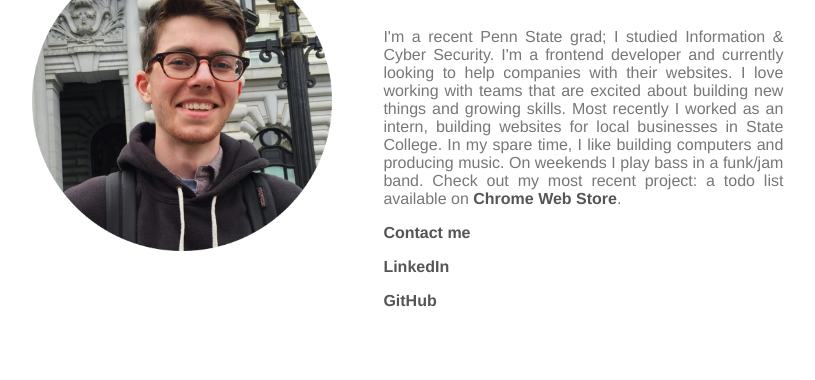
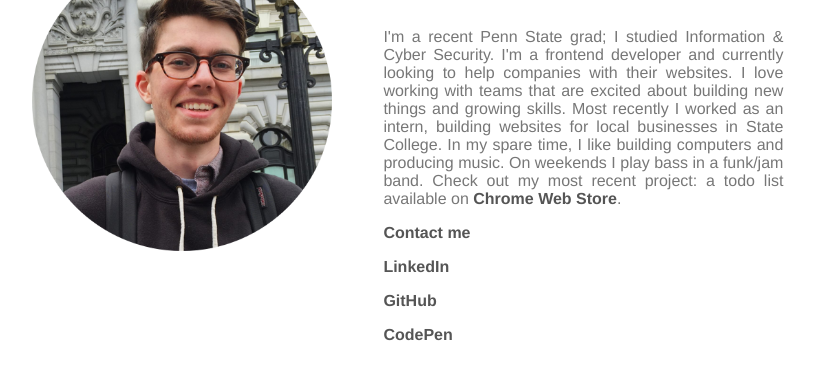
Before and after one commit to stevewarner/stevewarner.github.io, a plain HTML site: page index.html in a window 1280 px wide. Shown: the part 124-504 px from the top of the page, without its empty margins (231-1046 px from the left). Drawn offline with Linux system fonts and the light colour scheme.

Commit message:
added link to codepen profile

```diff
--- a/index.html
+++ b/index.html
@@ -30,6 +30,7 @@
 <p><a href="mailto:stevenmichaelwarner@gmail.com">Contact me</a></p>
 <p><a href="https://www.linkedin.com/in/stevenmwarner">LinkedIn</a></p>
 <p><a href="https://github.com/stevewarner">GitHub</a></p>
+<p><a href="https://codepen.io/stevewarner/">CodePen</a></p>
 </div><!-- /#div03 -->
 
 </div><!-- /#container -->
```
